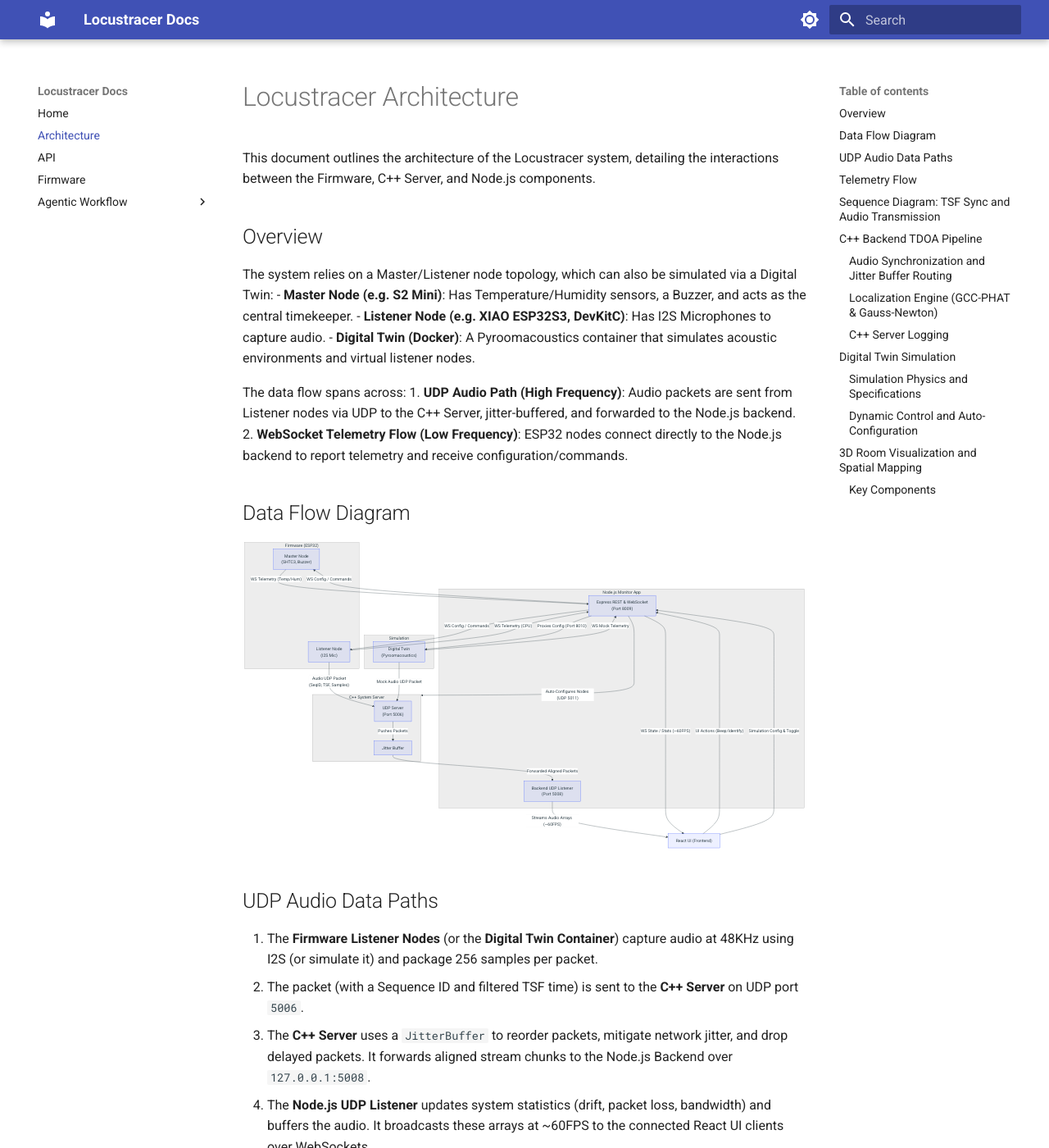
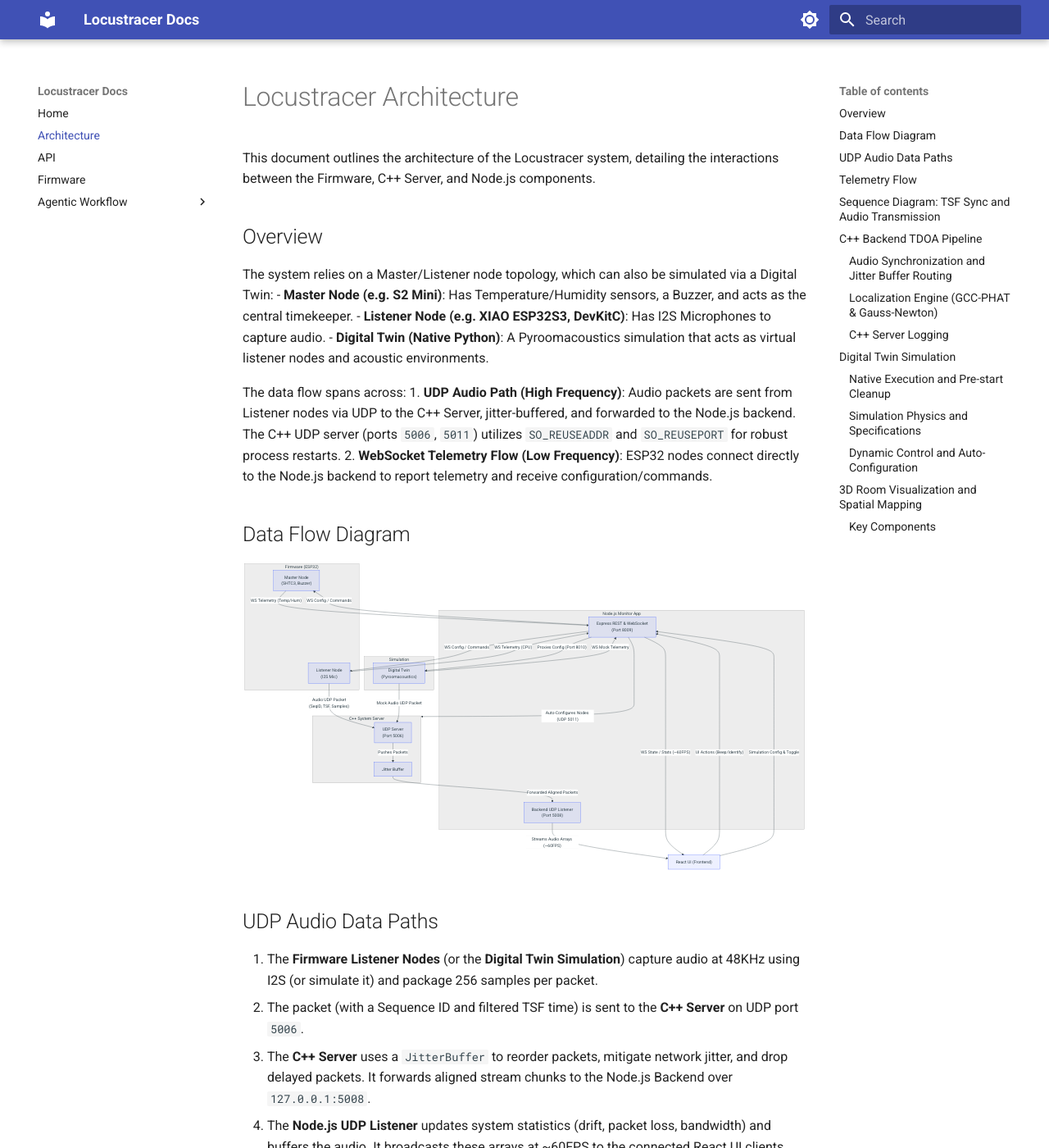
Before and after one commit to LauriAlanen/locustracer, an MkDocs documentation site: the page built from docs/ARCHITECTURE.md, in a window 1280 px wide and 1400 px high. Shown: the whole window at 82% size. Built offline with MkDocs 1.6.1 and Material for MkDocs 9.7.7, drawn with Linux system fonts in a browser that asks for light colours; some of the changed text lies outside the part shown.

Commit message:
docs: update documentation for native digital twin, process cleanup, and C++ server socket reuse

````diff
--- a/docs/ARCHITECTURE.md
+++ b/docs/ARCHITECTURE.md
@@ -6,10 +6,10 @@
 The system relies on a Master/Listener node topology, which can also be simulated via a Digital Twin:
 - **Master Node (e.g. S2 Mini)**: Has Temperature/Humidity sensors, a Buzzer, and acts as the central timekeeper.
 - **Listener Node (e.g. XIAO ESP32S3, DevKitC)**: Has I2S Microphones to capture audio.
-- **Digital Twin (Docker)**: A Pyroomacoustics container that simulates acoustic environments and virtual listener nodes.
+- **Digital Twin (Native Python)**: A Pyroomacoustics simulation that acts as virtual listener nodes and acoustic environments.
 
 The data flow spans across:
-1. **UDP Audio Path (High Frequency)**: Audio packets are sent from Listener nodes via UDP to the C++ Server, jitter-buffered, and forwarded to the Node.js backend.
+1. **UDP Audio Path (High Frequency)**: Audio packets are sent from Listener nodes via UDP to the C++ Server, jitter-buffered, and forwarded to the Node.js backend. The C++ UDP server (ports `5006`, `5011`) utilizes `SO_REUSEADDR` and `SO_REUSEPORT` for robust process restarts.
 2. **WebSocket Telemetry Flow (Low Frequency)**: ESP32 nodes connect directly to the Node.js backend to report telemetry and receive configuration/commands.
 
 ## Data Flow Diagram
@@ -52,27 +52,27 @@
     %% Telemetry & Config Flow (WebSockets & REST)
     MasterNode -- "WS Telemetry (Temp/Hum)" --> BackendHTTP
     ListenerNode -- "WS Telemetry (CPU)" --> BackendHTTP
-    TwinContainer -- "WS Mock Telemetry" --> BackendHTTP
+    TwinProcess -- "WS Mock Telemetry" --> BackendHTTP
     BackendHTTP -- "WS Config / Commands" --> MasterNode
     BackendHTTP -- "WS Config / Commands" --> ListenerNode
 
     BackendHTTP -- "WS State / Stats (~60FPS)" --> ReactUI
     ReactUI -- "UI Actions (Beep/Identify)" --> BackendHTTP
     ReactUI -- "Simulation Config & Toggle" --> BackendHTTP
-    BackendHTTP -- "Proxies Config (Port 8010)" --> TwinContainer
+    BackendHTTP -- "Proxies Config (Port 8010)" --> TwinProcess
     BackendHTTP -- "Auto-Configures Nodes (UDP 5011)" --> CPPServer
 ```
 
 ## UDP Audio Data Paths
-1. The **Firmware Listener Nodes** (or the **Digital Twin Container**) capture audio at 48KHz using I2S (or simulate it) and package 256 samples per packet.
+1. The **Firmware Listener Nodes** (or the **Digital Twin Simulation**) capture audio at 48KHz using I2S (or simulate it) and package 256 samples per packet.
 2. The packet (with a Sequence ID and filtered TSF time) is sent to the **C++ Server** on UDP port `5006`.
 3. The **C++ Server** uses a `JitterBuffer` to reorder packets, mitigate network jitter, and drop delayed packets. It forwards aligned stream chunks to the Node.js Backend over `127.0.0.1:5008`.
 4. The **Node.js UDP Listener** updates system statistics (drift, packet loss, bandwidth) and buffers the audio. It broadcasts these arrays at ~60FPS to the connected React UI clients over WebSockets.
 
 ## Telemetry Flow
-- Every ESP32 node runs an `api_client` task that connects via WebSocket (`/ws`) to the Node.js backend. Similarly, the **Digital Twin** container establishes a WebSocket connection for its simulated nodes.
+- Every ESP32 node runs an `api_client` task that connects via WebSocket (`/ws`) to the Node.js backend. Similarly, the **Digital Twin** process establishes a WebSocket connection for its simulated nodes.
 - Nodes send JSON telemetry including `node_id`, `node_type`, `temperature`, `humidity`, and `cpu_temp` every 5 seconds.
-- The Node.js backend sends down configurations (like `buzzer_volume` or commands like `buzzer_mode`). The Digital Twin container also listens to toggles and updates over REST/WebSockets.
+- The Node.js backend sends down configurations (like `buzzer_volume` or commands like `buzzer_mode`). The Digital Twin process also listens to toggles and updates over REST/WebSockets.
 
 ## Sequence Diagram: TSF Sync and Audio Transmission
 
@@ -125,6 +125,11 @@
 
 The system includes a Python-based Digital Twin built with Pyroomacoustics (`application/simulations/digital_twin_server.py`) that acts as a virtual drop-in replacement for the physical hardware nodes.
 
+### Native Execution and Pre-start Cleanup
+The simulation is natively executed via the `./locustracer.sh start` script. During boot:
+- **Environment Management**: The script automatically checks for a Python virtual environment (`.venv`). If it is missing, it will create it and install all required dependencies from `application/simulations/requirements_sim.txt`.
+- **Pre-start Cleanup**: To prevent port collisions and ensure a clean boot state, `locustracer.sh start` preemptively kills any dangling native processes (e.g., old instances of `cpp_server`, `vite`, and `digital_twin_server.py`) before booting the services.
+
 ### Simulation Physics and Specifications
 - **Simulated Environment**: Models a room precisely sized at **4.0m x 3.5m**.
 - **Sample Rate**: The simulation engine operates at **48,000Hz**, perfectly matching the ESP32 hardware I2S capture frequency for seamless C++ server compatibility.
````
Also changed, not shown: other parts of docs/ARCHITECTURE.md (+2 -2 lines), docs/API.md (+5 -5 lines).
